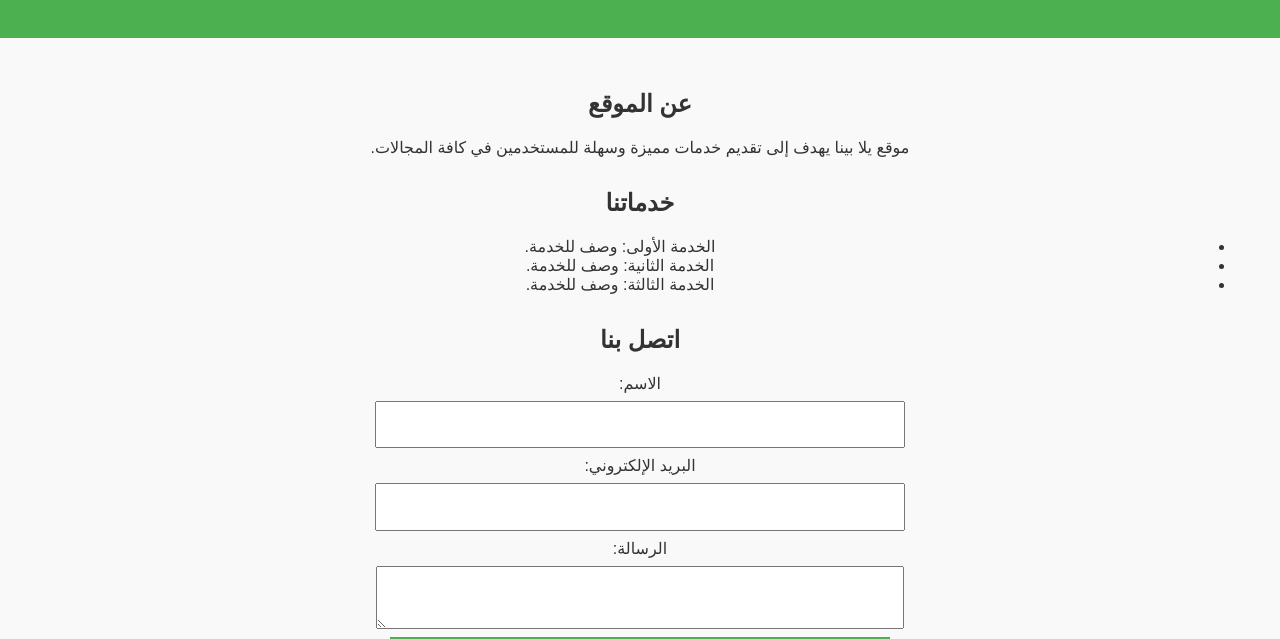
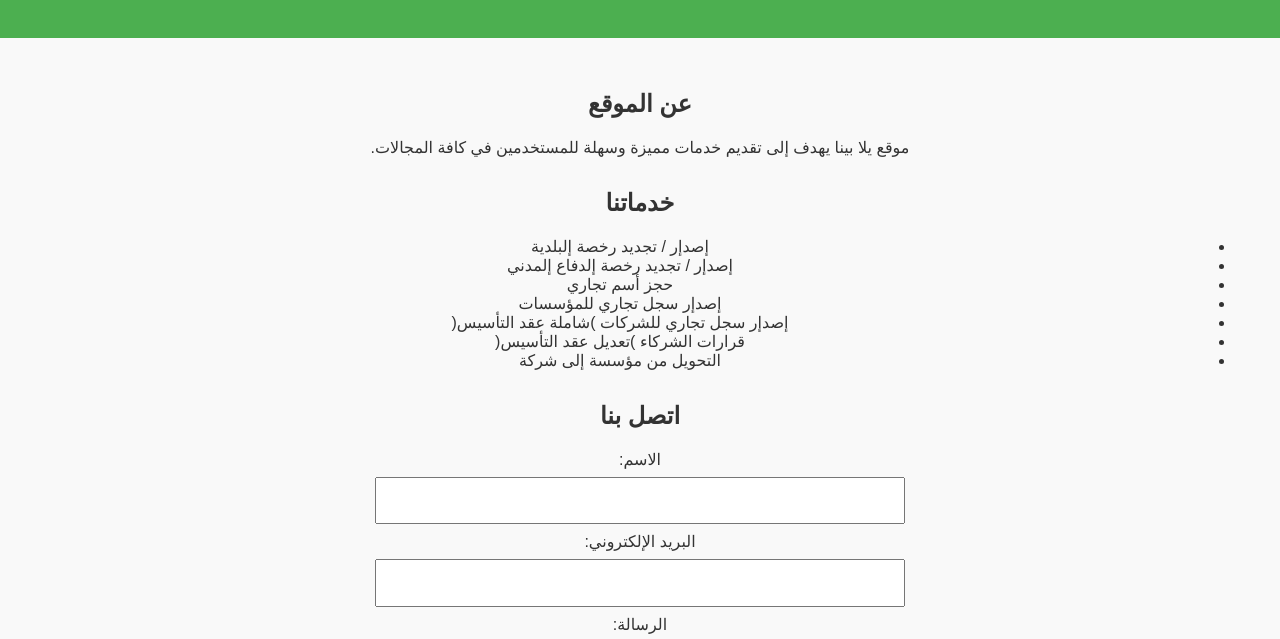
Before and after one commit to YALLA-BEENA/WEBSITE-, a plain HTML site: page index.html in a window 1280 px wide. Shown: the part 130-769 px from the top of the page. Drawn offline with Linux system fonts and the light colour scheme.

Commit message:
Update index.html
add serv

```diff
--- a/index.html
+++ b/index.html
@@ -8,7 +8,7 @@
 </head>
 <body>
   <header>
-    <h1>مرحبًا بكم في يلا بينا</h1>
+    <h1>مرحبًا بكم في يلا بينا </h1>
     <nav>
       <ul>
         <li><a href="#about">عن الموقع</a></li>
@@ -27,9 +27,13 @@
     <section id="services">
       <h2>خدماتنا</h2>
       <ul>
-        <li>الخدمة الأولى: وصف للخدمة.</li>
-        <li>الخدمة الثانية: وصف للخدمة.</li>
-        <li>الخدمة الثالثة: وصف للخدمة.</li>
+        <li>إصدإر / تجديد رخصة إلبلدية</li>
+        <li>إصدإر / تجديد رخصة إلدفاع إلمدني</li>
+        <li>حجز أسم تجاري</li>
+        <li>إصدإر سجل تجاري للمؤسسات</li>
+         <li>إصدإر سجل تجاري للشركات )شاملة عقد التأسيس(</li>
+        <li>قرارات الشركاء )تعديل عقد التأسيس(</li>
+        <li>التحويل من مؤسسة إلى شركة</li>
       </ul>
     </section>
 
```
